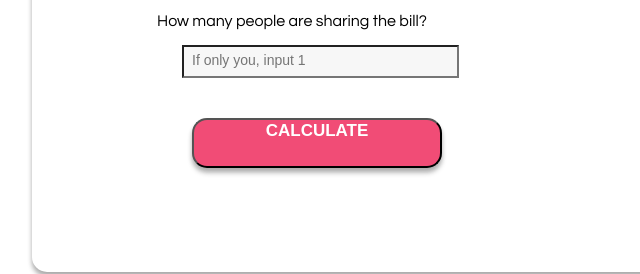
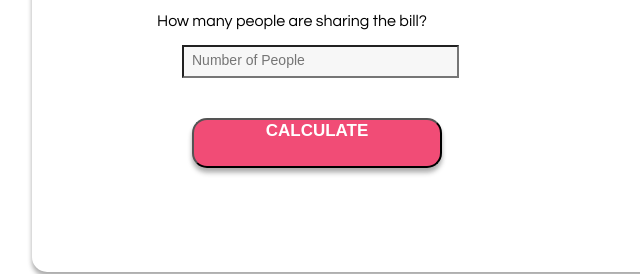
Before and after one commit to NeedlesP/Tip-Gen-Project, a plain HTML site: page index.html in a window 1280 px wide. Shown: the part 428-702 px from the top of the page, 283-923 px from the left. Drawn offline with Linux system fonts and the light colour scheme.

Commit message:
Tweaked HTML

```diff
--- a/index.html
+++ b/index.html
@@ -38,7 +38,7 @@
 
                       </form>
                       <p class="calculatorText">How many people are sharing the bill?</p>
-                      <input id="peopleamt" type="text" placeholder="If only you, input 1">
+                      <input id="peopleamt" type="text" placeholder="Number of People">
                       <button type="button" id="calculate">Calculate</button>
 
                     </div>
```
Also changed, not shown: js/app.js (+0 -7 lines).
